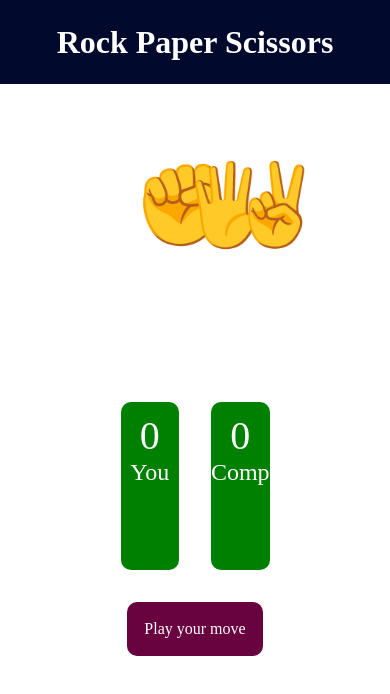
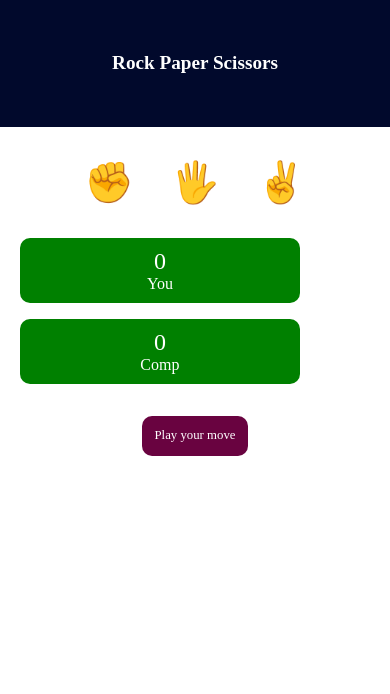
Before and after one commit to VivekAnand-5656/Rock-Paper-Scissor-Game, a plain HTML site: page index.html in a window 390 px wide. Drawn offline with Linux system fonts and the light colour scheme.

Commit message:
Update 1.0

```diff
--- a/style.css
+++ b/style.css
@@ -84,3 +84,76 @@ main{
     padding:1.1rem;
     display: inline;
 }
+/* Responsive */
+/* For tablets */
+@media (max-width: 768px) {
+    #heading {
+        font-size: 1.5rem;
+        height: 12%;
+    }
+
+    .choice {
+        width: 15%;
+        font-size: 3.5rem;
+    }
+
+    .score-board {
+        width: 70vw;
+    }
+
+    .score {
+        width: 45%;
+        font-size: 1rem;
+    }
+
+    #user,
+    #computer {
+        font-size: 1.8rem;
+    }
+
+    .msgbox {
+        font-size: 0.9rem;
+    }
+}
+
+/* For mobile */
+@media (max-width: 480px) {
+    #heading {
+        font-size: 1.2rem;
+        height: 15%;
+    }
+
+    .box {
+        width: 100vw;
+        height: auto;
+        flex-direction: row;
+        gap: 0.5rem;
+    }
+
+    .choice {
+        width: 20%;
+        font-size: 2.5rem;
+    }
+
+    .score-board {
+        width: 90vw;
+        flex-direction: column;
+        height: auto;
+        gap: 1rem;
+    }
+
+    .score {
+        width: 80%;
+        font-size: 1rem;
+    }
+
+    #user,
+    #computer {
+        font-size: 1.5rem;
+    }
+
+    .msgbox {
+        font-size: 0.8rem;
+        padding: 0.8rem;
+    }
+}
```
